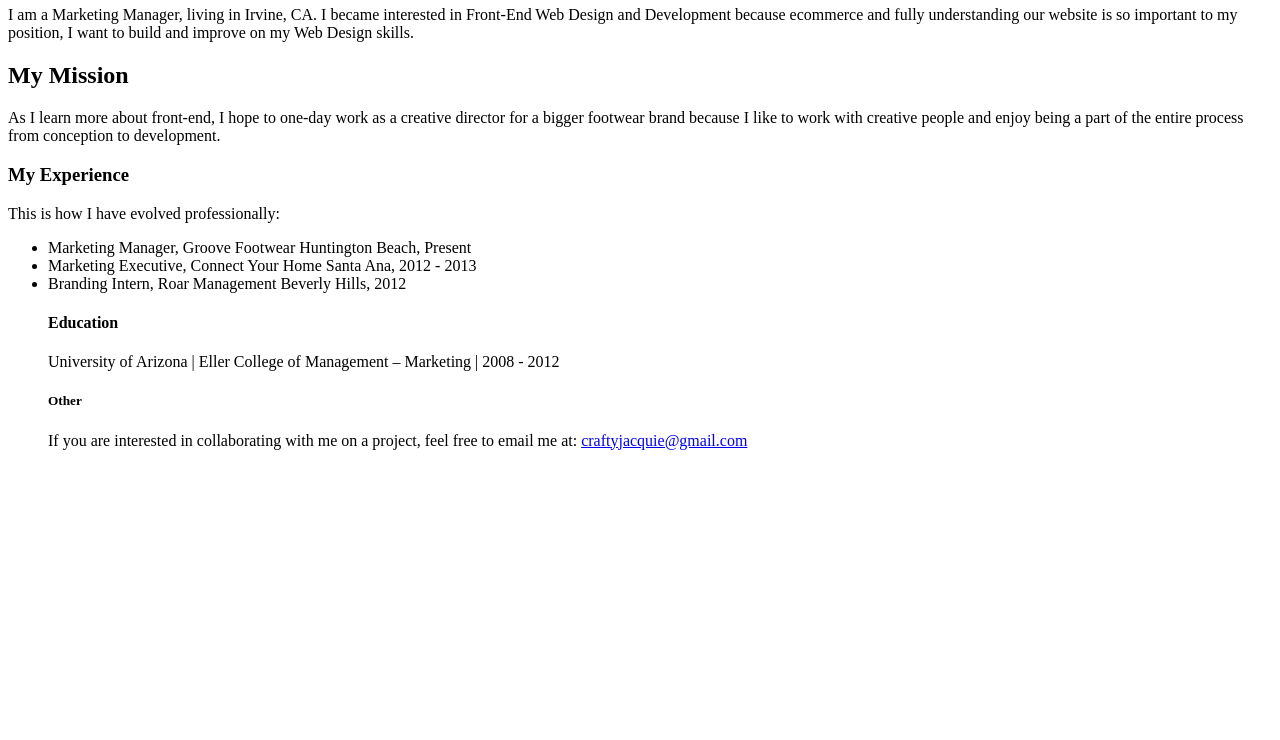
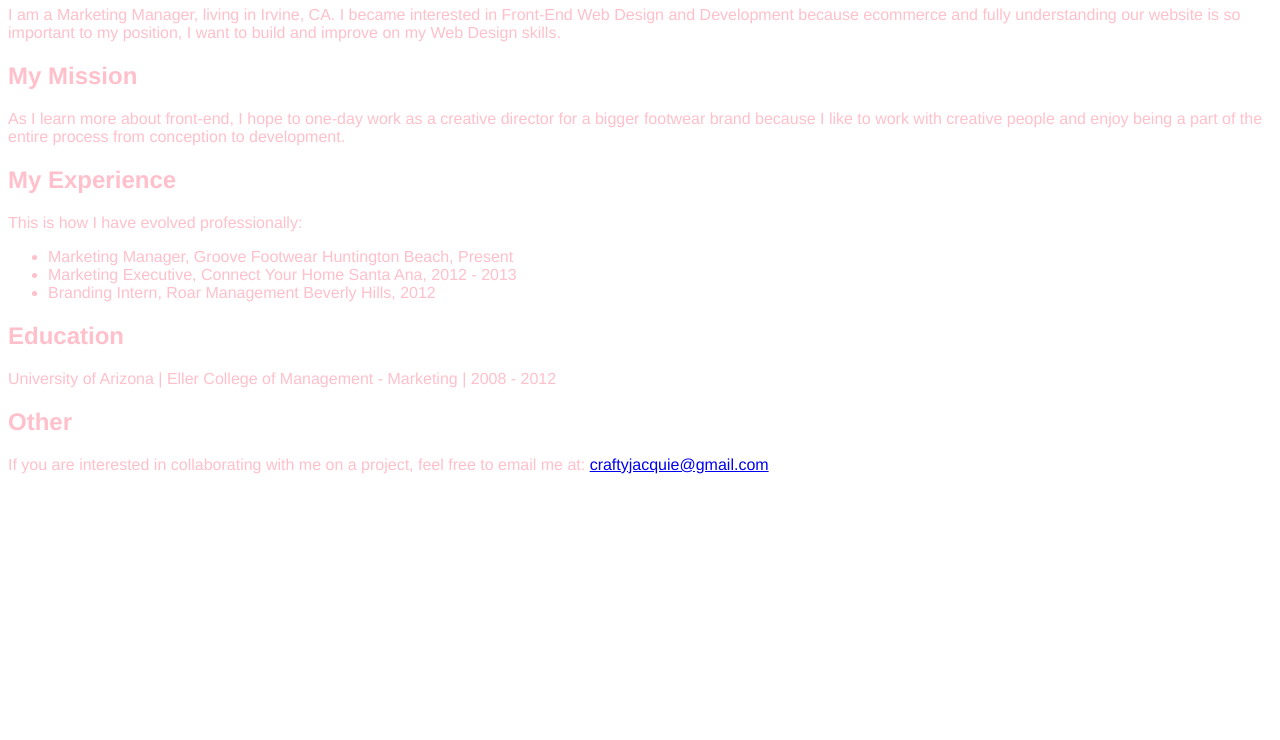
Before and after one commit to KensingtonHomesInc/kensingtonhomesinc.github.io, a plain HTML site: page index.html in a window 1280 px wide. Shown: the part 60-800 px from the top of the page. Drawn offline with Linux system fonts and the light colour scheme.

Commit message:
I updated my About Me
I updated my page

```diff
--- a/index.html
+++ b/index.html
@@ -2,7 +2,14 @@
 <html>
 	<head>
 		<title>About Jacquie</title>
-
+			<style>
+			body {
+				text-align: left;
+				background: white;
+				color: pink;
+				font-family: helvetica;
+			}
+			</style
 	</head>
 
 	<body>
@@ -14,7 +21,7 @@
 
 <p>As I learn more about front-end, I hope to one-day work as a creative director for a bigger footwear brand because I like to work with creative people and enjoy being a part of the entire process from conception to development. </p>
 
-<h3>My Experience</h3>
+<h2>My Experience</h2>
 
 <p>This is how I have evolved professionally:</p>
 
@@ -27,11 +34,12 @@ Santa Ana, 2012 - 2013</li>
 
 <li>Branding Intern, Roar Management
 Beverly Hills, 2012</li>
+</ul>
 
-<h4>Education</h4>
-<p>University of Arizona | Eller College of Management – Marketing | 2008 - 2012</p>
+<h2>Education</h2>
+<p>University of Arizona | Eller College of Management - Marketing | 2008 - 2012</p>
 
-<h5>Other</h5>
+<h2>Other</h2>
 
 
 	<p>If you are interested in collaborating with me on a project, feel free to email me at: <a href= "mailto:craftyjacquie@gmail.com"</a>craftyjacquie@gmail.com</p>
```
